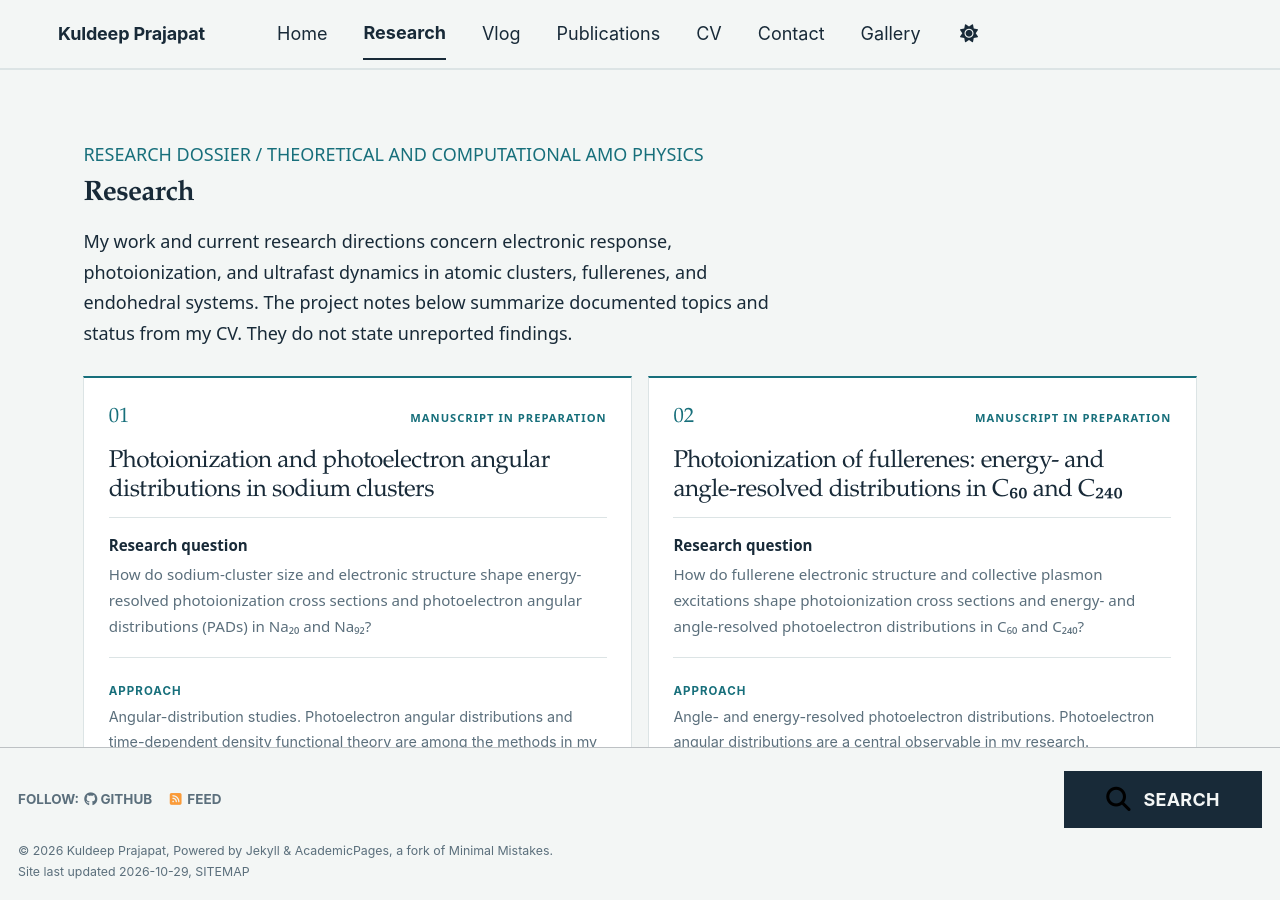
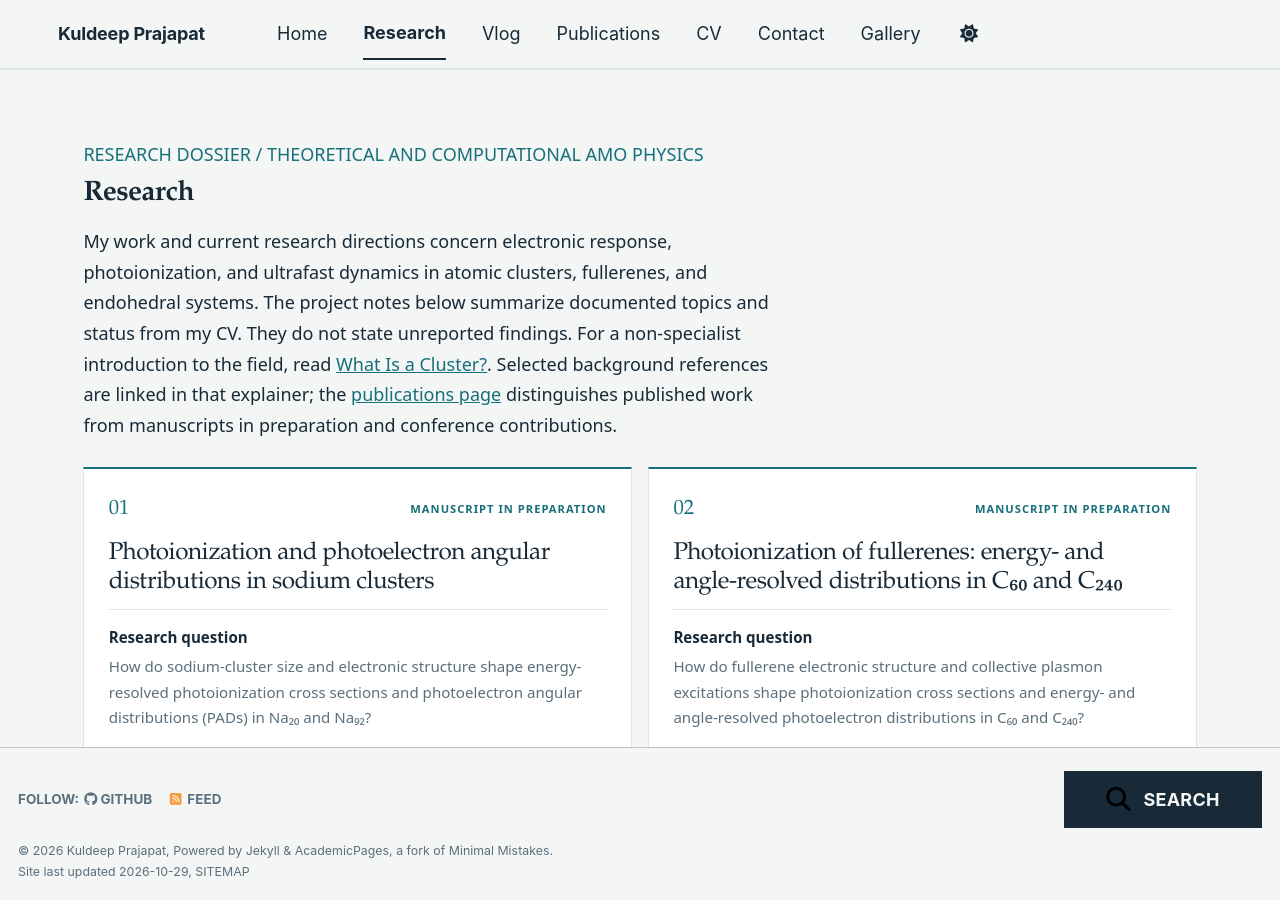
Before and after one commit to PRAJAPAT-KULDEEP/kuldeep-prajapat, a Jekyll site: the page built from _pages/research.md, in a window 1280 px wide and 900 px high. Built offline with Jekyll 4.4.1, drawn with Linux system fonts in a browser that asks for light colours; a style sheet for code colours, icons or effects is not loaded.

Commit message:
Connect research page to cluster explainer and publications

```diff
--- a/_pages/research.md
+++ b/_pages/research.md
@@ -16,7 +16,7 @@ redirect_from:
 
 # Research
 
-My work and current research directions concern electronic response, photoionization, and ultrafast dynamics in atomic clusters, fullerenes, and endohedral systems. The project notes below summarize documented topics and status from my CV. They do not state unreported findings.
+My work and current research directions concern electronic response, photoionization, and ultrafast dynamics in atomic clusters, fullerenes, and endohedral systems. The project notes below summarize documented topics and status from my CV. They do not state unreported findings. For a non-specialist introduction to the field, read [What Is a Cluster?]({{ '/vlog/what-is-a-cluster/' | relative_url }}). Selected background references are linked in that explainer; the [publications page]({{ '/publications/' | relative_url }}) distinguishes published work from manuscripts in preparation and conference contributions.
 
 <div class="research-grid">
 
```
